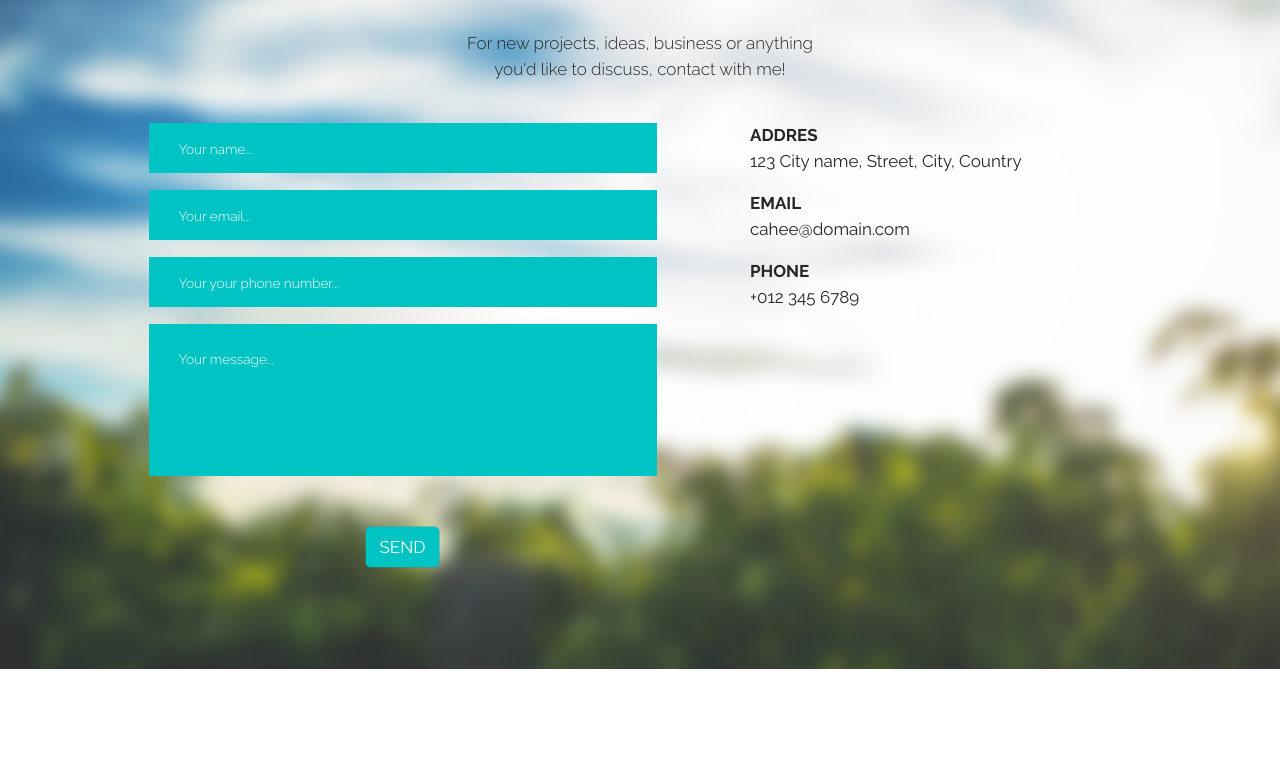
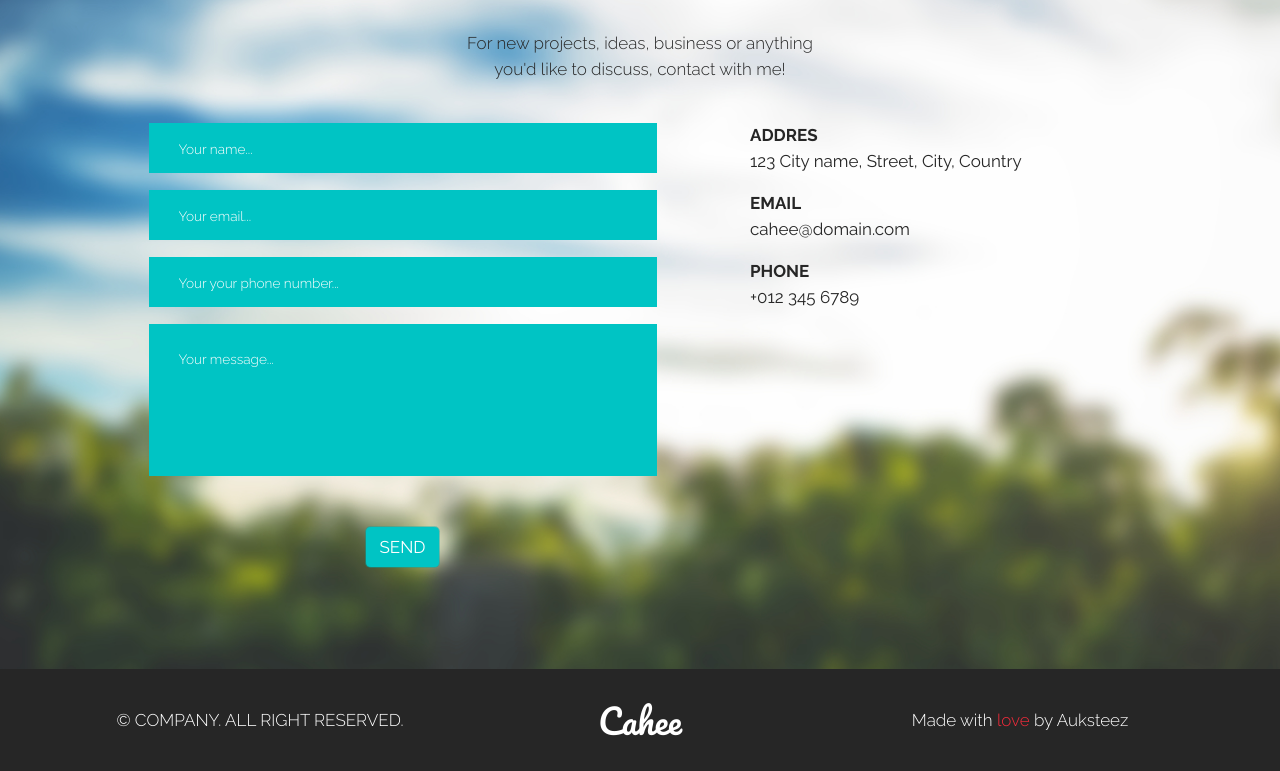
Before and after one commit to ivanabojovic/Cahee, a plain HTML site: page index.html in a window 1280 px wide. Shown: the part 5160-5931 px from the top of the page. Before the commit the page ends 5829 px from the top, so only its background shows below. Drawn offline with Linux system fonts and the light colour scheme.

Commit message:
Footer finished

```diff
--- a/index.html
+++ b/index.html
@@ -392,6 +392,31 @@ and open the template in the editor.
             <!--Contact end-->
         </main>
         <!--Main end-->
+        <!--Footer start-->
+        <footer class="main-footer py-4 text-center text-white font-weight-light" style="background-color: #262626">
+            <div class="container">
+                <div class="row align-items-center">
+                    <div class="col-12 col-md-4">
+                        <div>
+                            <p class="main-footer-info text-uppercase mb-md-0">&copy; Company. All right reserved.</p>
+                        </div>
+                    </div>
+                    <div class="col-12 col-md-4">
+                        <div>
+                            <p class="main-footer-logo mb-md-0">
+                                <a href="#">Cahee</a>
+                            </p>
+                        </div>
+                    </div>
+                    <div class="col-12 col-md-4">
+                        <div>
+                            <p class="main-footer-author mb-0">Made with <span>love</span> by Auksteez</p>
+                        </div>
+                    </div>
+                </div>
+            </div>
+        </footer>
+        <!--Footer end-->
 
 
 
--- /dev/null
+++ b/scss/partials/_footer.scss
@@ -0,0 +1,33 @@
+
+.main-footer {
+    .main-footer-logo {
+        a {
+            font-family:$font-pacifico;
+            color: inherit;
+            font-size: 2rem;
+            text-decoration: none;
+            transition: 0.3s ease;
+
+        }
+    }
+    .main-footer-author {
+        span {
+            color:$red;
+        }
+    }
+}
+@media(min-width:992px) {
+    .main-footer {
+        .main-footer-logo {
+            a {
+                &:hover {
+                    color:$red;
+                    transition:0.4s linear;
+                    cursor:pointer;
+
+
+                }
+            }
+        }
+    }
+}
--- a/scss/theme.scss
+++ b/scss/theme.scss
@@ -9,3 +9,4 @@
 @import "partials/_subscribe.scss";
 @import "partials/_blog.scss";
 @import "partials/_contact.scss";
+@import "partials/_footer.scss";
```
Also changed, not shown: css/theme.css, 1 other file.
